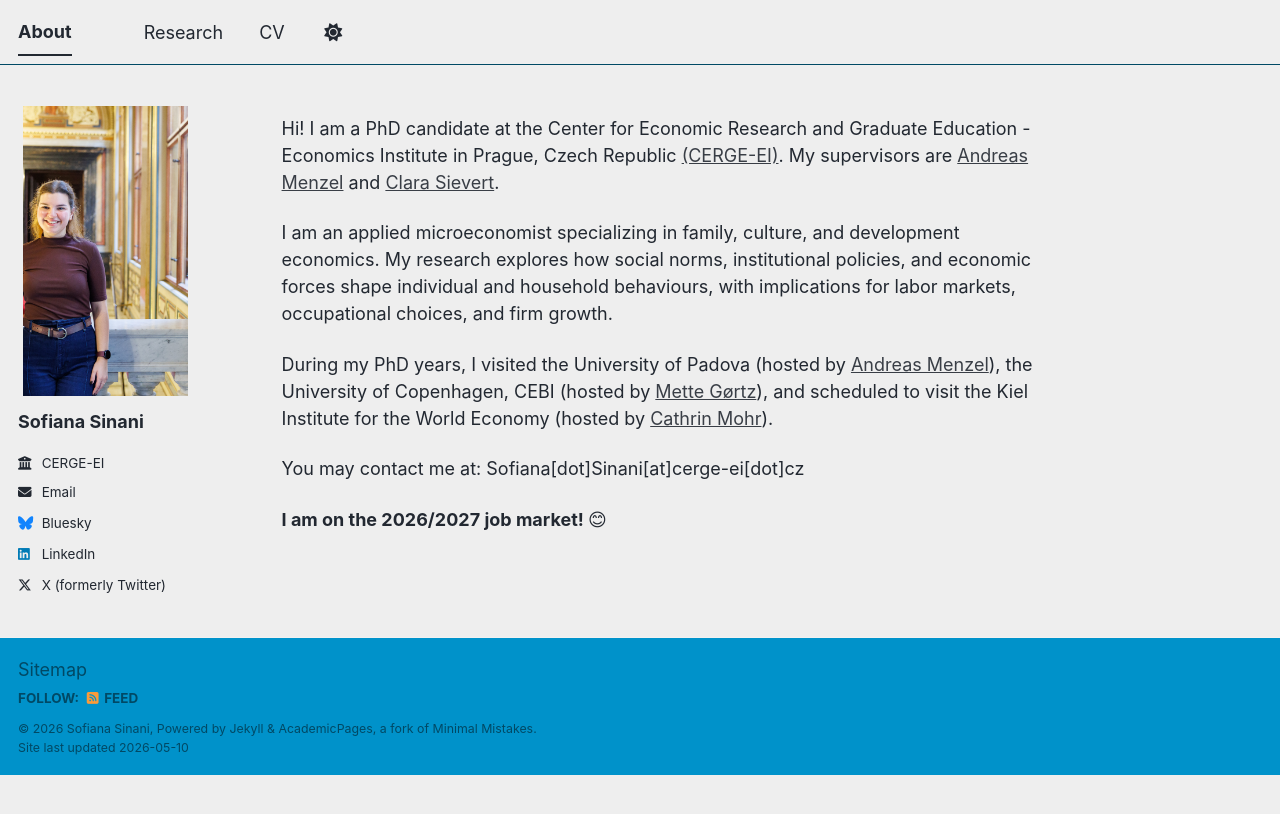
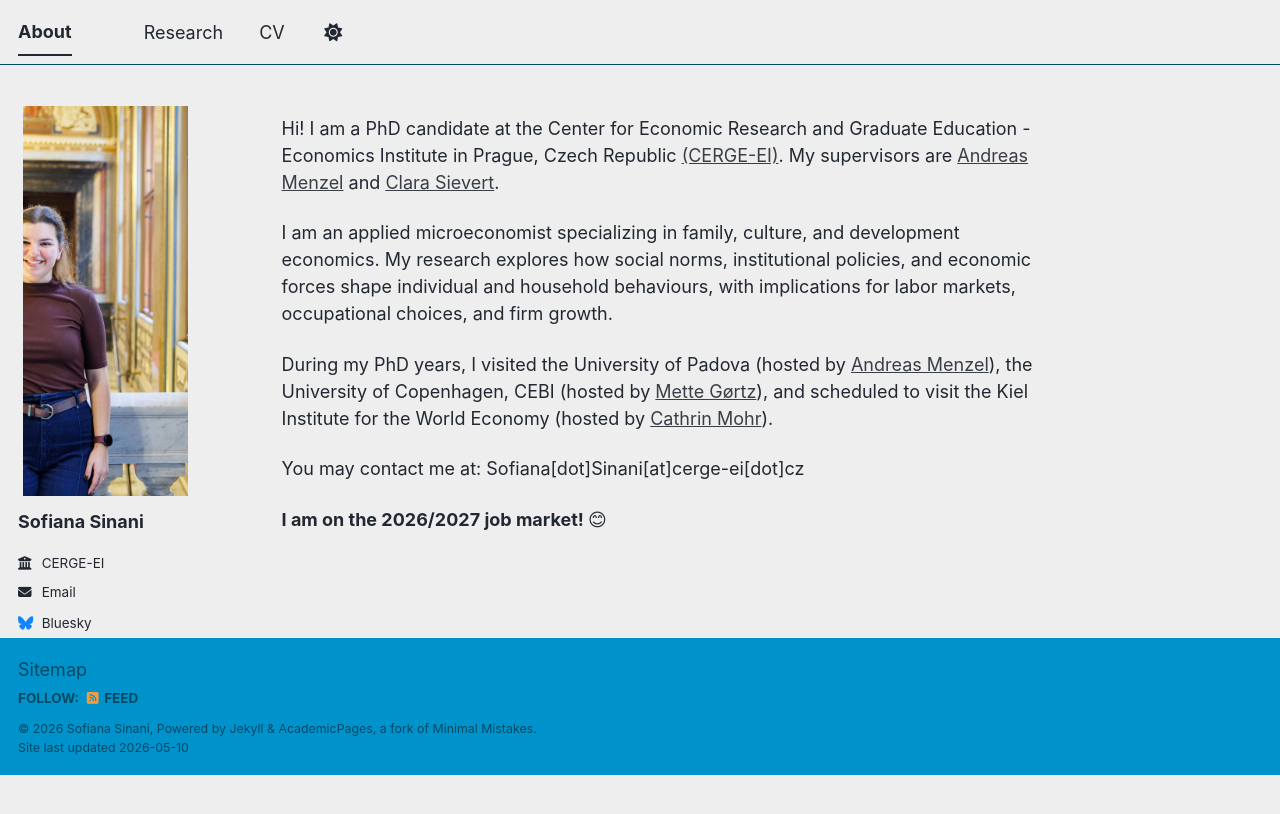
Before and after one commit to sofianasinani/sofianasinani.github.io, a Jekyll site: the page built from _pages/about.md, in a window 1280 px wide. Shown: the top 814 px of the page. Built offline with Jekyll 4.4.1, drawn with Linux system fonts in a browser that asks for light colours; a script bundle is joined from its source files by our own code; library files that are not in the unit come from our copies.

Commit message:
Update main.scss

```diff
--- a/assets/css/main.scss
+++ b/assets/css/main.scss
@@ -35,8 +35,8 @@
 
 .author__avatar img {
   border-radius: 0% !important;
-  width: 250px !important;
-  height: 300px !important;
+  width: 350px !important;
+  height: 400px !important;
   object-fit: cover;
   border: none !important;
   box-shadow: none !important;
@@ -44,8 +44,8 @@
 }
 
 .author__avatar {
-  width: 250px !important;
-  height: 300px !important;
+  width: 350px !important;
+  height: 400px !important;
   border: none !important;
   box-shadow: none !important;
 }
```
